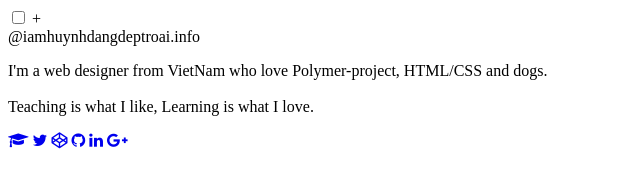
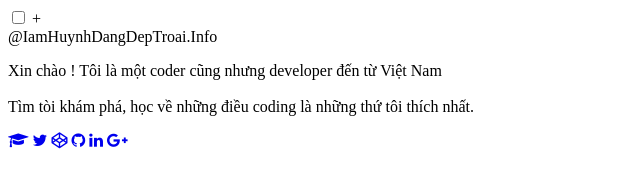
Before and after one commit to DangCongChua/profi.github.io, a plain HTML site: page index.html in a window 1280 px wide. Shown: the whole page, without its empty margins (0-640 px from the left). Drawn offline with Linux system fonts and the light colour scheme.

Commit message:
Update index.html

```diff
--- a/index.html
+++ b/index.html
@@ -5,8 +5,8 @@
 <div class="profile-card-wrap">
   <input id="check" type="checkbox" class="check"><label for="check" class="toggle"> + </label>
   <div class="content" data-text="Hi there !">
-    <div class="title">@iamhuynhdangdeptroai.info</div>
-    <p>I'm a web designer from VietNam who love Polymer-project, HTML/CSS and dogs. <br/> <br/> Teaching is what I like, Learning is what I love.</p>
+    <div class="title">@IamHuynhDangDepTroai.Info</div>
+    <p>Xin chào ! Tôi là một coder cũng nhưng developer đến từ  Việt Nam <br/> <br/> Tìm tòi khám phá, học về những điều coding là những thứ tôi thích nhất.</p>
   </div>
   <div class="link-info">
     <div class="social">
```
